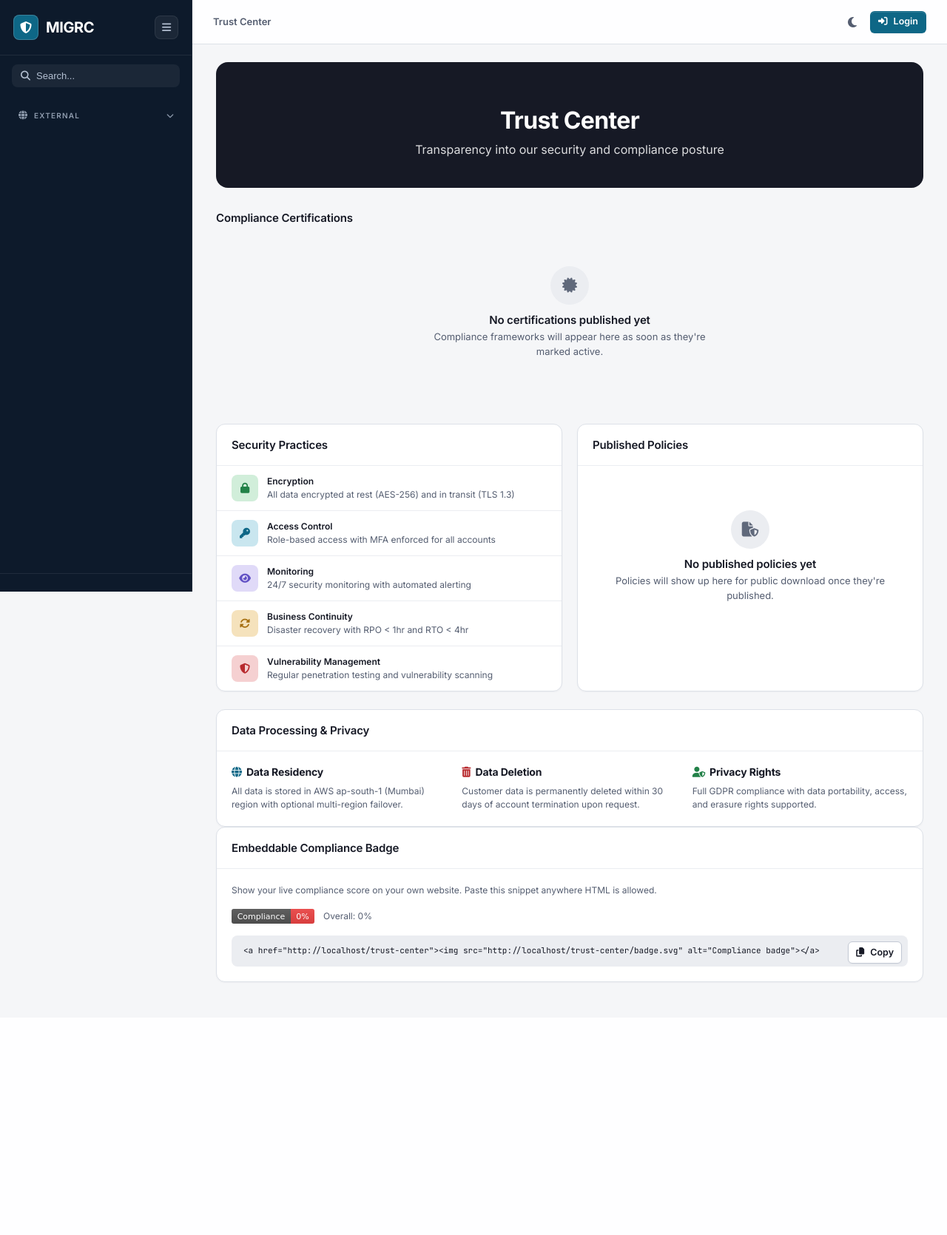
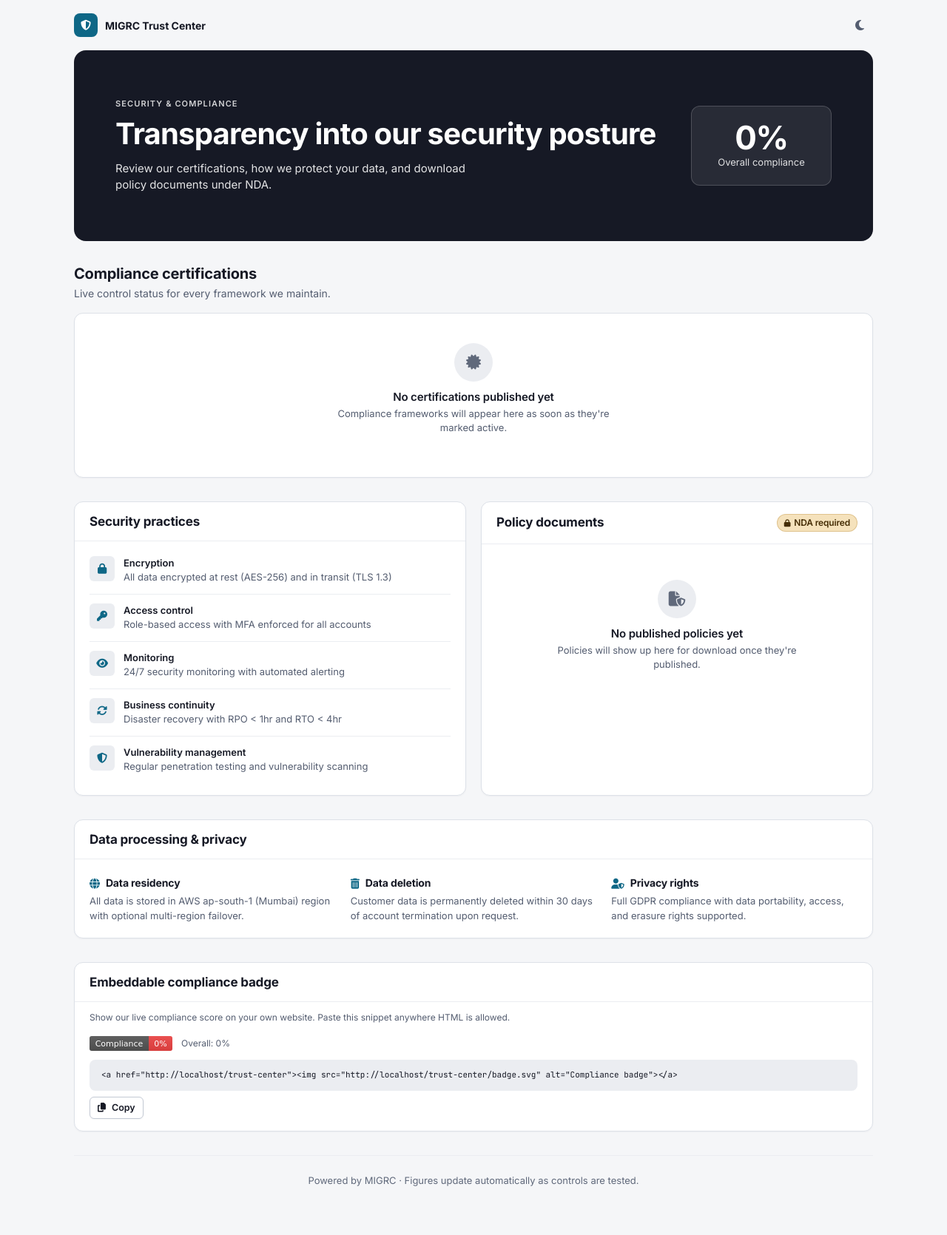
Before and after one commit to Harsha2626/MIGRC, a Flask app: page /trust-center in a window 1280 px wide. Shown: the whole page at 74% size. Before the commit the page ends 1329 px from the top, so only its background shows below. Run offline with Flask 3, Linux system fonts and the light colour scheme; data that the repository does not hold is empty.

Commit message:
Redesign Trust Center as standalone public page with light/dark support
Co-Authored-By: Claude Sonnet 5.5 <noreply@anthropic.com>

```diff
--- a/templates/trust_center.html
+++ b/templates/trust_center.html
@@ -1,197 +1,217 @@
-{% extends "base.html" %}
-{% block title %}Trust Center{% endblock %}
-{% block breadcrumb %}<span>Trust Center</span>{% endblock %}
+<!DOCTYPE html>
+<html lang="en">
+<head>
+    <meta charset="UTF-8">
+    <meta name="viewport" content="width=device-width, initial-scale=1.0">
+    <title>Trust Center - MIGRC</title>
+    <meta name="color-scheme" content="light dark">
+    <meta name="description" content="Security and compliance posture, certifications and policy documents.">
+    <script>
+    /* Apply the saved theme before first paint (no flash). No saved choice => CSS follows prefers-color-scheme. */
+    (function(){try{var t=localStorage.getItem('theme');if(t==='dark'||t==='light')document.documentElement.setAttribute('data-theme',t);}catch(e){}})();
+    </script>
+    <link rel="preconnect" href="https://fonts.googleapis.com">
+    <link rel="preconnect" href="https://fonts.gstatic.com" crossorigin>
+    <link rel="stylesheet" href="{{ url_for('static', filename='css/style.css') }}">
+    <link rel="stylesheet" href="{{ url_for('static', filename='css/page-d.css') }}">
+    <link rel="stylesheet" href="https://cdnjs.cloudflare.com/ajax/libs/font-awesome/6.5.1/css/all.min.css">
+</head>
+<body class="tc-body">
+    <a href="#tcMain" class="skip-link">Skip to content</a>
+    <div class="tc-wrap">
+        <header class="tc-nav">
+            <a class="tc-brand" href="{{ url_for('main.trust_center') }}"><span class="mark"><i class="fas fa-shield-halved" aria-hidden="true"></i></span> MIGRC Trust Center</a>
+            <div class="cluster">
+                {% if current_user.is_authenticated %}
+                <a href="/" class="btn btn-sm btn-secondary"><i class="fas fa-arrow-left" aria-hidden="true"></i> Back to app</a>
+                {% endif %}
+                <button class="topbar-btn" id="themeToggle" type="button" aria-label="Toggle light/dark theme" aria-pressed="false"><i class="fas fa-moon" aria-hidden="true"></i></button>
+            </div>
+        </header>
 
-{% block content %}
-<!-- Hero Section -->
-<div class="trust-hero">
-    <h1>Trust Center</h1>
-    <p>Transparency into our security and compliance posture</p>
+        <main id="tcMain" tabindex="-1">
+            {% with messages = get_flashed_messages(with_categories=true) %}
+            {% for category, message in messages %}
+            <div class="tc-flash {{ category }}" role="alert">{{ message }}</div>
+            {% endfor %}
+            {% endwith %}
+
+            <!-- Hero -->
+            <section class="tc-hero" aria-labelledby="tcTitle">
+                <div>
+                    <div class="eyebrow">Security &amp; compliance</div>
+                    <h1 id="tcTitle">Transparency into our security posture</h1>
+                    <p>Review our certifications, how we protect your data, and download policy documents under NDA.</p>
                 </div>
+                <div class="tc-score" role="group" aria-label="Overall compliance score">
+                    <strong>{{ overall_score }}%</strong>
+                    <span>Overall compliance</span>
+                </div>
+            </section>
 
-<!-- Compliance Badges -->
-<h2 class="subsection-title">Compliance Certifications</h2>
-<div class="trust-badge-grid">
+            <!-- Compliance frameworks -->
+            <section class="tc-section" aria-labelledby="tcFrameworks">
+                <h2 id="tcFrameworks">Compliance certifications</h2>
+                <p class="lede">Live control status for every framework we maintain.</p>
+                {% if frameworks %}
+                <div class="tc-fw-grid">
                     {% for fw in frameworks %}
                     {% set applicable = fw.total_controls - fw.not_applicable %}
                     {% set pct = ((fw.passing / applicable * 100)|round|int) if applicable else 0 %}
-    <div class="trust-badge-card">
-        <div class="trust-badge-icon stat-icon {% if fw.category == 'Security' %}blue{% elif fw.category == 'Privacy' %}purple{% elif fw.category == 'Healthcare' %}green{% else %}orange{% endif %}">
-            <i class="fas fa-{{ fw.icon }}" aria-hidden="true"></i>
+                    <article class="tc-fw">
+                        <div class="tc-fw-head">
+                            <div class="tc-fw-icon" aria-hidden="true"><i class="fas fa-{{ fw.icon }}"></i></div>
+                            <div>
+                                <h3>{{ fw.name }}</h3>
+                                <span class="pill {% if fw.status == 'Active' %}pill-active{% else %}pill-primary{% endif %}"><i class="fas fa-circle-check" aria-hidden="true"></i>{{ fw.status }}</span>
                             </div>
-        <h4 class="mb-8">{{ fw.name }}</h4>
-        <span class="badge {% if fw.status == 'Active' %}badge-success{% else %}badge-primary{% endif %}">{{ fw.status }}</span>
-        <div class="mt-16">
-            <div class="progress-bar">
-                <div class="progress-fill green" style="width:{{ pct }}%"></div>
                         </div>
-            <div class="text-sm text-muted mt-4">{{ pct }}% compliant</div>
+                        <div>
+                            <div class="progress is-success" role="progressbar" aria-valuenow="{{ pct }}" aria-valuemin="0" aria-valuemax="100" aria-label="{{ fw.name }} compliance"><span style="width:{{ pct }}%"></span></div>
+                            <div class="pct mt-4">{{ pct }}% compliant</div>
                         </div>
-        <a href="{{ url_for('main.trust_center_certificate', framework_id=fw.id) }}" class="btn btn-sm btn-secondary w-full mt-16">
-            <i class="fas fa-certificate"></i> Download Attestation
-        </a>
+                        <a href="{{ url_for('main.trust_center_certificate', framework_id=fw.id) }}" class="btn btn-sm btn-secondary"><i class="fas fa-certificate" aria-hidden="true"></i> Download attestation</a>
+                    </article>
+                    {% endfor %}
                 </div>
                 {% else %}
-    <div class="empty-state">
+                <div class="card"><div class="empty-state">
                     <div class="empty-state-icon"><i class="fas fa-certificate" aria-hidden="true"></i></div>
                     <h3>No certifications published yet</h3>
                     <p>Compliance frameworks will appear here as soon as they're marked active.</p>
+                </div></div>
+                {% endif %}
+            </section>
+
+            <!-- Practices + documents -->
+            <div class="tc-two">
+                <section class="tc-card" aria-labelledby="tcPractices">
+                    <h2 id="tcPractices">Security practices</h2>
+                    <div class="body">
+                        <div class="tc-row"><div class="tc-row-icon" aria-hidden="true"><i class="fas fa-lock"></i></div><div class="tc-row-main"><div class="tc-row-title">Encryption</div><div class="tc-row-sub">All data encrypted at rest (AES-256) and in transit (TLS 1.3)</div></div></div>
+                        <div class="tc-row"><div class="tc-row-icon" aria-hidden="true"><i class="fas fa-key"></i></div><div class="tc-row-main"><div class="tc-row-title">Access control</div><div class="tc-row-sub">Role-based access with MFA enforced for all accounts</div></div></div>
+                        <div class="tc-row"><div class="tc-row-icon" aria-hidden="true"><i class="fas fa-eye"></i></div><div class="tc-row-main"><div class="tc-row-title">Monitoring</div><div class="tc-row-sub">24/7 security monitoring with automated alerting</div></div></div>
+                        <div class="tc-row"><div class="tc-row-icon" aria-hidden="true"><i class="fas fa-rotate"></i></div><div class="tc-row-main"><div class="tc-row-title">Business continuity</div><div class="tc-row-sub">Disaster recovery with RPO &lt; 1hr and RTO &lt; 4hr</div></div></div>
+                        <div class="tc-row"><div class="tc-row-icon" aria-hidden="true"><i class="fas fa-shield-halved"></i></div><div class="tc-row-main"><div class="tc-row-title">Vulnerability management</div><div class="tc-row-sub">Regular penetration testing and vulnerability scanning</div></div></div>
                     </div>
-    {% endfor %}
-</div>
+                </section>
 
-<!-- Security Practices -->
-<div class="grid-2">
-    <div class="card">
-        <div class="card-header">
-            <h3>Security Practices</h3>
-        </div>
-        <div class="card-body no-padding">
-            <div class="activity-list">
-                <div class="activity-row">
-                    <div class="stat-icon stat-icon-sm green"><i class="fas fa-lock" aria-hidden="true"></i></div>
-                    <div class="activity-row-body">
-                        <div class="font-semibold text-sm">Encryption</div>
-                        <div class="text-sm text-muted">All data encrypted at rest (AES-256) and in transit (TLS 1.3)</div>
-                    </div>
-                </div>
-                <div class="activity-row">
-                    <div class="stat-icon stat-icon-sm blue"><i class="fas fa-key" aria-hidden="true"></i></div>
-                    <div class="activity-row-body">
-                        <div class="font-semibold text-sm">Access Control</div>
-                        <div class="text-sm text-muted">Role-based access with MFA enforced for all accounts</div>
-                    </div>
-                </div>
-                <div class="activity-row">
-                    <div class="stat-icon stat-icon-sm purple"><i class="fas fa-eye" aria-hidden="true"></i></div>
-                    <div class="activity-row-body">
-                        <div class="font-semibold text-sm">Monitoring</div>
-                        <div class="text-sm text-muted">24/7 security monitoring with automated alerting</div>
-                    </div>
-                </div>
-                <div class="activity-row">
-                    <div class="stat-icon stat-icon-sm orange"><i class="fas fa-rotate" aria-hidden="true"></i></div>
-                    <div class="activity-row-body">
-                        <div class="font-semibold text-sm">Business Continuity</div>
-                        <div class="text-sm text-muted">Disaster recovery with RPO &lt; 1hr and RTO &lt; 4hr</div>
-                    </div>
-                </div>
-                <div class="activity-row">
-                    <div class="stat-icon stat-icon-sm red"><i class="fas fa-shield-halved" aria-hidden="true"></i></div>
-                    <div class="activity-row-body">
-                        <div class="font-semibold text-sm">Vulnerability Management</div>
-                        <div class="text-sm text-muted">Regular penetration testing and vulnerability scanning</div>
-                    </div>
-                </div>
-            </div>
-        </div>
-    </div>
-
-    <!-- Published Policies -->
-    <div class="card">
-        <div class="card-header">
-            <h3>Published Policies</h3>
-        </div>
-        <div class="card-body">
+                <section class="tc-card" aria-labelledby="tcDocs">
+                    <h2 id="tcDocs">Policy documents {% if not nda_accepted %}<span class="pill pill-pending"><i class="fas fa-lock" aria-hidden="true"></i>NDA required</span>{% else %}<span class="pill pill-active"><i class="fas fa-lock-open" aria-hidden="true"></i>Unlocked</span>{% endif %}</h2>
+                    <div class="body">
                         {% if policies %}
-            <div class="flex" style="flex-direction:column;gap:var(--space-2);">
+                        {% if not nda_accepted %}<p class="tc-nda-note"><i class="fas fa-circle-info" aria-hidden="true"></i> Accept our NDA once to unlock every document.</p>{% endif %}
                         {% for p in policies %}
-                <div class="feature-row">
-                    <div class="feature-row-body">
-                        <i class="fas fa-file-lines" aria-hidden="true" style="color:var(--accent-primary);"></i>
-                        <span class="feature-row-title">{{ p.name }}</span>
-                    </div>
+                        <div class="tc-row">
+                            <div class="tc-row-icon" aria-hidden="true"><i class="fas fa-file-lines"></i></div>
+                            <div class="tc-row-main"><div class="tc-row-title">{{ p.name }}</div></div>
                             {% if nda_accepted %}
-                    <a href="{{ url_for('main.trust_center_download', policy_id=p.id) }}" class="btn btn-sm btn-secondary"><i class="fas fa-download"></i> Download</a>
+                            <a href="{{ url_for('main.trust_center_download', policy_id=p.id) }}" class="btn btn-sm btn-secondary" aria-label="Download {{ p.name }}"><i class="fas fa-download" aria-hidden="true"></i> Download</a>
                             {% else %}
-                    <button class="btn btn-sm btn-secondary" onclick="showNdaModal({{ p.id }})"><i class="fas fa-lock"></i> Download</button>
+                            <button type="button" class="btn btn-sm btn-secondary" data-nda-policy="{{ p.id }}" aria-label="Download {{ p.name }} (NDA required)"><i class="fas fa-lock" aria-hidden="true"></i> Download</button>
                             {% endif %}
                         </div>
                         {% endfor %}
-            </div>
                         {% else %}
                         <div class="empty-state">
                             <div class="empty-state-icon"><i class="fas fa-file-shield" aria-hidden="true"></i></div>
                             <h3>No published policies yet</h3>
-                <p>Policies will show up here for public download once they're published.</p>
+                            <p>Policies will show up here for download once they're published.</p>
                         </div>
                         {% endif %}
                     </div>
+                </section>
+            </div>
+
+            <!-- Data processing -->
+            <section class="tc-section tc-card" aria-labelledby="tcPrivacy">
+                <h2 id="tcPrivacy">Data processing &amp; privacy</h2>
+                <div class="tc-privacy">
+                    <div><h3><i class="fas fa-globe" aria-hidden="true"></i> Data residency</h3><p>All data is stored in AWS ap-south-1 (Mumbai) region with optional multi-region failover.</p></div>
+                    <div><h3><i class="fas fa-trash-can" aria-hidden="true"></i> Data deletion</h3><p>Customer data is permanently deleted within 30 days of account termination upon request.</p></div>
+                    <div><h3><i class="fas fa-user-shield" aria-hidden="true"></i> Privacy rights</h3><p>Full GDPR compliance with data portability, access, and erasure rights supported.</p></div>
+                </div>
+            </section>
+
+            <!-- Embeddable badge -->
+            <section class="tc-section tc-card" aria-labelledby="tcBadge">
+                <h2 id="tcBadge">Embeddable compliance badge</h2>
+                <div class="body">
+                    <p class="text-sm text-muted mb-16">Show our live compliance score on your own website. Paste this snippet anywhere HTML is allowed.</p>
+                    <div class="tc-embed">
+                        <img src="{{ url_for('main.trust_center_badge') }}" alt="Compliance badge" height="20">
+                        <span class="text-sm text-muted">Overall: {{ overall_score }}%</span>
+                    </div>
+                    <div class="code-block-wrap">
+                        <pre id="badgeEmbedCode" class="code-block" tabindex="0"><code class="mono">&lt;a href="{{ request.url_root.rstrip('/') }}{{ url_for('main.trust_center') }}"&gt;&lt;img src="{{ request.url_root.rstrip('/') }}{{ url_for('main.trust_center_badge') }}" alt="Compliance badge"&gt;&lt;/a&gt;</code></pre>
+                        <button type="button" class="btn btn-sm btn-secondary mt-8" id="copyBadgeBtn"><i class="fas fa-copy" aria-hidden="true"></i> Copy</button>
                     </div>
                 </div>
+            </section>
+        </main>
 
-<!-- Data Processing -->
-<div class="card mt-16">
-    <div class="card-header">
-        <h3>Data Processing & Privacy</h3>
-    </div>
-    <div class="card-body">
-        <div class="grid-3" style="margin-bottom:0;">
-            <div>
-                <h4 class="mb-8"><i class="fas fa-globe" aria-hidden="true" style="color:var(--accent-primary);margin-right:6px;"></i>Data Residency</h4>
-                <p class="text-sm text-muted">All data is stored in AWS ap-south-1 (Mumbai) region with optional multi-region failover.</p>
-            </div>
-            <div>
-                <h4 class="mb-8"><i class="fas fa-trash-can" aria-hidden="true" style="color:var(--accent-danger);margin-right:6px;"></i>Data Deletion</h4>
-                <p class="text-sm text-muted">Customer data is permanently deleted within 30 days of account termination upon request.</p>
-            </div>
-            <div>
-                <h4 class="mb-8"><i class="fas fa-user-shield" aria-hidden="true" style="color:var(--accent-success);margin-right:6px;"></i>Privacy Rights</h4>
-                <p class="text-sm text-muted">Full GDPR compliance with data portability, access, and erasure rights supported.</p>
-            </div>
-        </div>
-    </div>
+        <footer class="tc-footer">Powered by MIGRC &middot; Figures update automatically as controls are tested.</footer>
     </div>
 
-<!-- Embeddable Badge -->
-<div class="card mt-16">
-    <div class="card-header">
-        <h3>Embeddable Compliance Badge</h3>
-    </div>
-    <div class="card-body">
-        <p class="text-sm text-muted mb-16">Show your live compliance score on your own website. Paste this snippet anywhere HTML is allowed.</p>
-        <div class="flex-center gap-12 mb-16">
-            <img src="{{ url_for('main.trust_center_badge') }}" alt="Compliance badge" style="height:20px;">
-            <span class="text-sm text-muted">Overall: {{ overall_score }}%</span>
-        </div>
-        <div style="position:relative;">
-            <pre id="badgeEmbedCode" class="code-block"><code class="mono">&lt;a href="{{ request.url_root.rstrip('/') }}{{ url_for('main.trust_center') }}"&gt;&lt;img src="{{ request.url_root.rstrip('/') }}{{ url_for('main.trust_center_badge') }}" alt="Compliance badge"&gt;&lt;/a&gt;</code></pre>
-            <button class="btn btn-sm btn-secondary code-block-copy" onclick="copyBadgeEmbed()"><i class="fas fa-copy"></i> Copy</button>
-        </div>
-    </div>
-</div>
-{% endblock %}
-
-{% block scripts %}
-<script>
-function showNdaModal(policyId) {
-    openModal('Accept NDA to Download', `
+    <!-- NDA dialog -->
+    <dialog class="tc-dialog" id="ndaDialog" aria-labelledby="ndaTitle">
+        <header>
+            <h2 id="ndaTitle">Accept NDA to download</h2>
+            <button type="button" class="btn btn-icon btn-ghost" id="ndaClose" aria-label="Close"><i class="fas fa-times" aria-hidden="true"></i></button>
+        </header>
         <form id="ndaForm" method="POST" action="{{ url_for('main.trust_center_nda_accept') }}">
             <input type="hidden" name="csrf_token" value="{{ csrf_token() }}">
-            <input type="hidden" name="policy_id" value="${policyId}">
+            <input type="hidden" name="policy_id" id="ndaPolicyId" value="">
             <p class="text-sm text-muted mb-16">This document contains sensitive compliance information. Please provide your details and accept our Non-Disclosure terms to unlock downloads.</p>
             <div class="form-group">
                 <label for="ndaName">Full Name</label>
-                <input type="text" id="ndaName" name="name" class="form-control" placeholder="Your name" required>
+                <input type="text" id="ndaName" name="name" class="form-control" placeholder="Your name" autocomplete="name" required>
             </div>
             <div class="form-group">
-                <label for="ndaEmail">Work Email</label>
-                <input type="email" id="ndaEmail" name="email" class="form-control" placeholder="you@company.com" required>
+                <label for="ndaEmail">Work Email <span class="required-star">*</span></label>
+                <input type="email" id="ndaEmail" name="email" class="form-control" placeholder="you@company.com" autocomplete="email" required>
             </div>
             <div class="form-group">
                 <label for="ndaCompany">Company</label>
-                <input type="text" id="ndaCompany" name="company" class="form-control" placeholder="Your organization">
+                <input type="text" id="ndaCompany" name="company" class="form-control" placeholder="Your organization" autocomplete="organization">
             </div>
             <label class="form-check">
                 <input type="checkbox" required> I agree to keep any downloaded documents confidential and not redistribute them without permission.
             </label>
+            <div class="form-actions">
+                <button type="button" class="btn btn-secondary" id="ndaCancel">Cancel</button>
+                <button type="submit" class="btn btn-primary">Accept &amp; Download</button>
+            </div>
         </form>
-    `, '<button class="btn btn-secondary" onclick="closeModal()">Cancel</button><button class="btn btn-primary" onclick="document.getElementById(\'ndaForm\').submit()">Accept & Download</button>');
+    </dialog>
+
+    <div class="toast-container" id="toastContainer" role="status" aria-live="polite" aria-atomic="false"></div>
+    <script src="{{ url_for('static', filename='js/app.js') }}"></script>
+    <script>
+    (function() {
+        var dlg = document.getElementById('ndaDialog');
+        function openNda(id) {
+            document.getElementById('ndaPolicyId').value = id;
+            if (dlg.showModal) dlg.showModal(); else dlg.setAttribute('open', '');
+            document.getElementById('ndaName').focus();
         }
+        function closeNda() { if (dlg.close) dlg.close(); else dlg.removeAttribute('open'); }
+        document.querySelectorAll('[data-nda-policy]').forEach(function(b) {
+            b.addEventListener('click', function() { openNda(b.dataset.ndaPolicy); });
+        });
+        document.getElementById('ndaClose').addEventListener('click', closeNda);
+        document.getElementById('ndaCancel').addEventListener('click', closeNda);
+        dlg.addEventListener('click', function(e) { if (e.target === dlg) closeNda(); });
 
-function copyBadgeEmbed() {
-    const text = document.getElementById('badgeEmbedCode').textContent;
-    navigator.clipboard.writeText(text).then(() => showToast('Embed code copied to clipboard', 'success'));
-}
+        var copy = document.getElementById('copyBadgeBtn');
+        copy.addEventListener('click', function() {
+            var text = document.getElementById('badgeEmbedCode').textContent;
+            if (!navigator.clipboard) { if (window.showToast) showToast('Select the code and copy it manually', 'info'); return; }
+            navigator.clipboard.writeText(text).then(function() {
+                if (window.showToast) showToast('Embed code copied to clipboard', 'success');
+            });
+        });
+    })();
     </script>
-{% endblock %}
+</body>
+</html>
```
Lines whose indentation alone changed are shown as unchanged.
